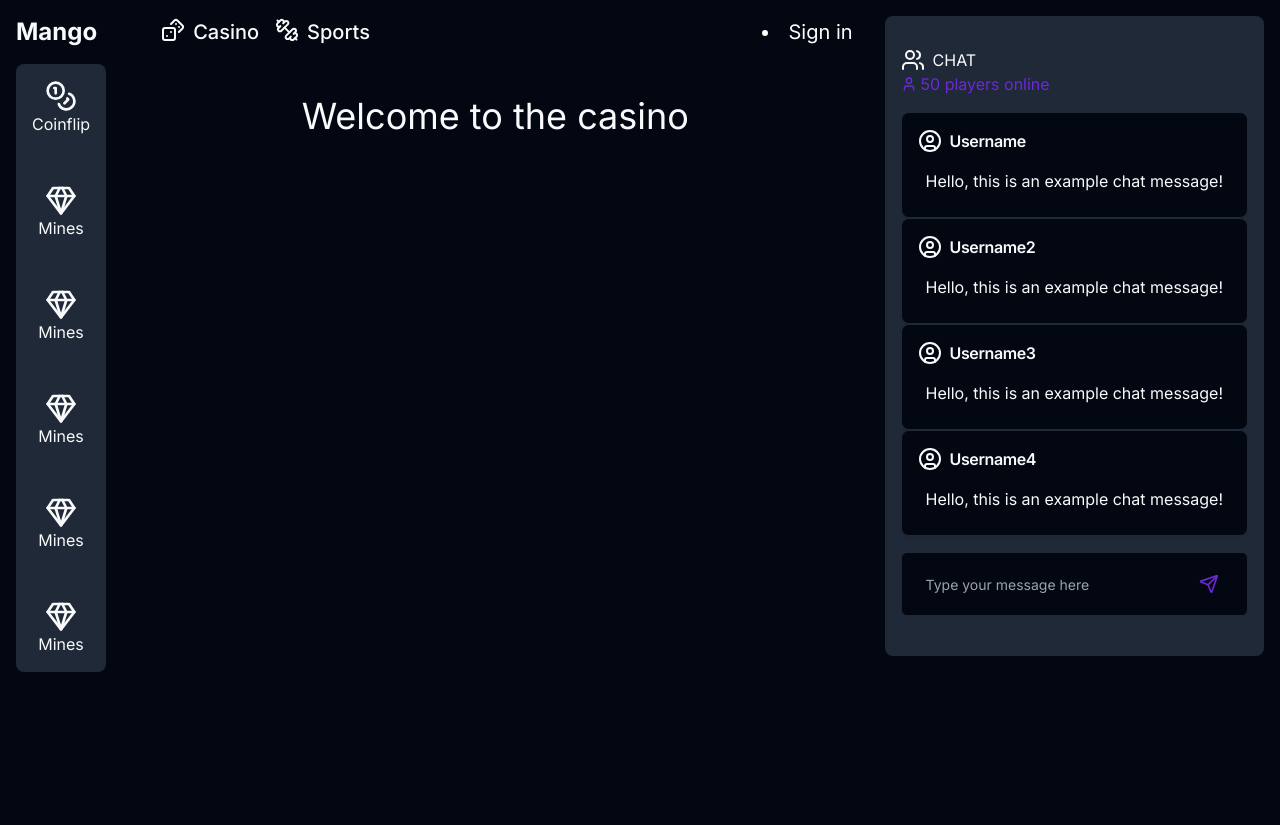
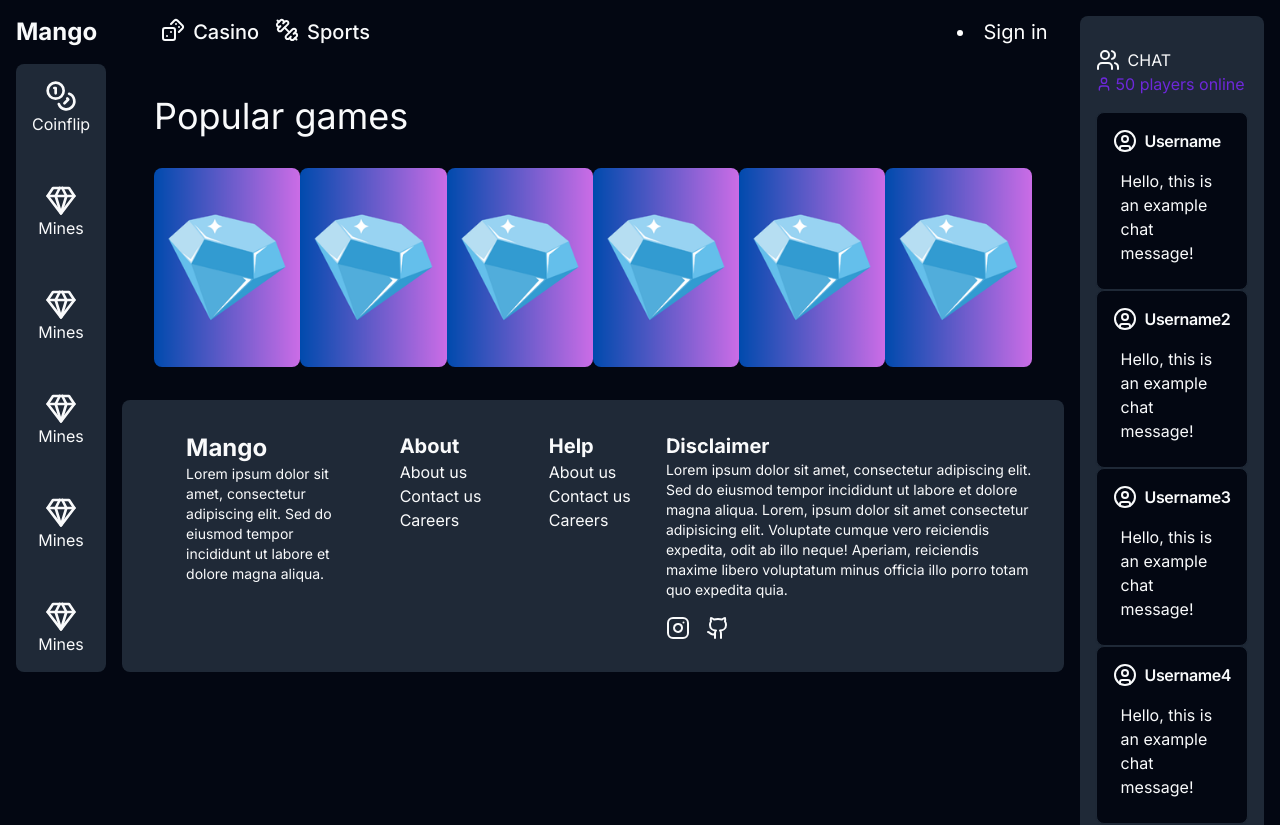
Before and after one commit to SanderEikenes/casinoproject, a Next.js app: page / in a window 1280 px wide. Shown: the top 825 px of the page. Before the commit the page ends 800 px from the top, so only its background shows below. Built offline with nearby package versions, Linux system fonts and the light colour scheme; no server answers.

Commit message:
gameslibrary

```diff
--- a/package.json
+++ b/package.json
@@ -10,6 +10,7 @@
   },
   "dependencies": {
     "@clerk/nextjs": "^5.3.1",
+    "@radix-ui/react-popover": "^1.1.1",
     "@radix-ui/react-slot": "^1.1.0",
     "@react-spring/web": "^9.7.4",
     "@supabase/ssr": "^0.5.0",
--- a/src/app/admin/page.tsx
+++ b/src/app/admin/page.tsx
@@ -2,7 +2,7 @@ import CoinBank from "@/components/coinBank";
 
 export default function Page() {
   return (
-    <div className="flex flex-col justify-center text-center mt-8">
+    <div className="justify-center text-center">
       <h1 className="text-4xl">Admin Page</h1>
       <div className="my-4">
         <CoinBank />
--- a/src/app/layout.tsx
+++ b/src/app/layout.tsx
@@ -12,6 +12,7 @@ import Nav from "@/components/nav";
 import { ThemeProvider } from "@/components/theme-provider"
 import Chat from "@/components/chat";
 import Sidebar from "@/components/sidebar";
+import Footer from "@/components/footer";
 
 const inter = Inter({ subsets: ["latin"] });
 
@@ -30,7 +31,7 @@ export default function RootLayout({
       <ClerkProvider>
 
         <html lang="en">
-          <body className={`flex justify-between ${inter.className}`}>
+          <body className={`flex ${inter.className}`}>
             <ThemeProvider
             attribute="class"
             defaultTheme="dark"
@@ -39,9 +40,12 @@ export default function RootLayout({
 
             <div className="flex-col flex flex-grow">
               <Nav />
-              <div className="flex justify-between">
+              <div className="flex">
                 <Sidebar />
-                {children}
+                <div className="w-full justify-between flex flex-col">
+                  {children}
+                  <Footer />
+                </div>
               </div>
             </div>
 
--- /dev/null
+++ b/src/app/not-found.tsx
@@ -0,0 +1,8 @@
+export default function NotFound() {
+    return (
+        <div className="text-center w-full flex-col flex">
+            <h1 className="text-4xl">404</h1>
+            <p>Page not found</p>
+        </div>
+    );
+}
--- a/src/app/page.tsx
+++ b/src/app/page.tsx
@@ -4,6 +4,7 @@ import { ClerkProvider, SignedIn, SignedOut, useUser } from "@clerk/nextjs";
 import { currentUser } from "@clerk/nextjs/server";
 import Sidebar from "@/components/sidebar";
 import Chat from "@/components/chat";
+import Games from "@/components/games";
 
 async function getUserInfo() {
   const user = await currentUser()
@@ -23,15 +24,16 @@ export default async function Home() {
   const userInfo = await getUserInfo();
 
   return (
-    <main className="text-center w-full flex justify-center">
-        <div className="justify-center flex text-center pt-8">
+    <main className="w-full flex flex-col justify-center">
+        <div className="w-full flex pt-8 px-8">
           <SignedOut>
-            <h1 className="flex gap-2 text-4xl justify-center">Welcome to the casino</h1>
+            <h1 className="gap-2 text-4xl">Popular games</h1>
           </SignedOut>
           <SignedIn>
-            <h1 className="flex gap-2 text-4xl justify-center">Welcome, {userInfo?.username}!</h1>
+            <h1 className="gap-2 text-4xl">Popular games</h1>
           </SignedIn>
         </div>
+        <Games />
     </main>
   );
 }
--- a/src/components/chat.tsx
+++ b/src/components/chat.tsx
@@ -14,7 +14,7 @@ import { Input } from "./ui/input"
 
 export default function Chat() {
     return(
-        <div className="flex flex-col bg-secondary p-4 rounded-lg my-4 mx-4">
+        <div className="flex flex-col w-4/12 bg-secondary p-4 rounded-lg my-4 mx-4">
             <div className="my-4">
                 <h1 className="flex gap-2"><Users size={24}/>CHAT</h1>
                 <p className="flex gap-1 items-center text-ring"><User size={16}/> 50 players online</p>
--- a/src/components/coinBank.tsx
+++ b/src/components/coinBank.tsx
@@ -2,7 +2,9 @@
 
 import { addCoins } from "@/lib/addCoins"
 import { useAuth } from '@clerk/nextjs'
+import { Input } from "./ui/input";
 import { use } from "react"
+import { Button } from "./ui/button";
 
 export default function CoinBank() {
     const { userId } = useAuth()
@@ -16,8 +18,8 @@ export default function CoinBank() {
 
     return (
         <div>
-            <input type="text" id="coinAmount" placeholder="Enter amount" />
-            <button onClick={addCoinsHere}>Add Coins</button>
+            <Input type="text" id="coinAmount" placeholder="Enter amount" />
+            <Button onClick={addCoinsHere} className="mt-4">Add Coins</Button>
         </div>
     )
 }
--- a/src/components/footer.tsx
+++ b/src/components/footer.tsx
@@ -1,7 +1,41 @@
+import { Github, Instagram } from "lucide-react";
+import Link from "next/link";
+
 export default function Footer() {
     return (
-        <footer className="flex justify-center w-full items-center h-24 bg-primary text-white">
-            <p>Footer</p>
+        <footer className="flex bg-secondary justify-between p-8 rounded-lg">
+            <div className="flex flex-col w-2/12 mx-8">
+                <h1 className='text-2xl font-bold'>Mango</h1>
+                <p className="text-sm">
+                    Lorem ipsum dolor sit amet, consectetur adipiscing elit. Sed do eiusmod tempor incididunt ut labore et dolore magna aliqua.
+                </p>
+            </div>
+            <div className="mx-8">
+                <h3 className="text-xl font-bold">About</h3>
+                <ul>
+                    <li><Link href="/about">About us</Link></li>
+                    <li><Link href="/contact">Contact us</Link></li>
+                    <li><Link href="/careers">Careers</Link></li>
+                </ul>
+            </div>
+            <div className="mx-8">
+                <h3 className="text-xl font-bold">Help</h3>
+                <ul>
+                    <li><Link href="/about">About us</Link></li>
+                    <li><Link href="/contact">Contact us</Link></li>
+                    <li><Link href="/careers">Careers</Link></li>
+                </ul>
+            </div>
+            <div className="w-5/12">
+                <h3 className="text-xl font-bold ">Disclaimer</h3>
+                <p className="text-sm">
+                    Lorem ipsum dolor sit amet, consectetur adipiscing elit. Sed do eiusmod tempor incididunt ut labore et dolore magna aliqua. Lorem, ipsum dolor sit amet consectetur adipisicing elit. Voluptate cumque vero reiciendis expedita, odit ab illo neque! Aperiam, reiciendis maxime libero voluptatum minus officia illo porro totam quo expedita quia.
+                </p>
+                <div className="flex flex-row gap-4 mt-4">
+                    <Instagram size={24} />
+                    <Github size={24} />
+                </div>
+            </div>
         </footer>
     );
 }
--- /dev/null
+++ b/src/components/games.tsx
@@ -0,0 +1,48 @@
+import Image from "next/image";
+
+const games =  [
+    {
+    id: 1,
+    image: "/minesposter.png",
+    title: "Mines",
+    },
+    {
+    id: 2,
+    image: "/minesposter.png",
+    title: "Coinflip",
+    },
+    {
+    id: 3,
+    image: "/minesposter.png",
+    title: "Coinflip",
+    },
+    {
+    id: 4,
+    image: "/minesposter.png",
+    title: "Coinflip",
+    },
+    {
+    id: 5,
+    image: "/minesposter.png",
+    title: "Coinflip",
+    },
+    {
+    id: 6,
+    image: "/minesposter.png",
+    title: "Coinflip",
+    },
+]
+
+
+export default function Games() {
+    return (
+        <div className="w-full flex my-8 justify-between px-8">
+
+            {games.map((game) => (
+                <div className="rounded-lg w-auto h-full overflow-hidden">
+                    <Image key={game.id} src={game.image} width={200} height={200} alt={game.title} />
+                </div>
+            ))}
+        </div>
+    );
+}
--- a/src/components/nav.tsx
+++ b/src/components/nav.tsx
@@ -10,6 +10,14 @@ import Link from 'next/link'
 import Image from 'next/image'
 import { currentUser } from "@clerk/nextjs/server";
 import { Wallet, Dices, Dumbbell, PlusSquare } from 'lucide-react';
+import { Button } from './ui/button';
+import {
+    Popover,
+    PopoverContent,
+    PopoverTrigger,
+  } from "@/components/ui/popover"
+import CoinBank from './coinBank';
+
 
 async function getUserInfo() {
     const user = await currentUser()
@@ -63,9 +71,15 @@ export default async function Nav() {
                                 <p>Blance</p>
                                 <UserCurrency />
                             </div>
-                            <Link href='/deposit'>
-                                <PlusSquare size={28} className='mx-4'/>
-                            </Link>
+
+                            <Popover>
+                                <PopoverTrigger>
+                                <PlusSquare size={28} className='mx-4 hover:scale-125 transition-transform duration-200'/>
+                                </PopoverTrigger>
+                                <PopoverContent>
+                                    <CoinBank />
+                                </PopoverContent>
+                            </Popover>
 
                         </li>
                         </SignedIn>
--- a/src/components/sidebar.tsx
+++ b/src/components/sidebar.tsx
@@ -3,7 +3,7 @@ import Link from 'next/link';
 
 export default function Sidebar() {
     return (
-        <div className="mx-4 p-4 h-full rounded-lg bg-secondary">
+        <div className="mx-4 p-4 h-full w-min rounded-lg bg-secondary">
             <ul className='items-center text-center flex flex-col gap-y-12'>
 
             <li>
--- /dev/null
+++ b/src/components/ui/popover.tsx
@@ -0,0 +1,31 @@
+"use client"
+
+import * as React from "react"
+import * as PopoverPrimitive from "@radix-ui/react-popover"
+
+import { cn } from "@/lib/utils"
+
+const Popover = PopoverPrimitive.Root
+
+const PopoverTrigger = PopoverPrimitive.Trigger
+
+const PopoverContent = React.forwardRef<
+  React.ElementRef<typeof PopoverPrimitive.Content>,
+  React.ComponentPropsWithoutRef<typeof PopoverPrimitive.Content>
+>(({ className, align = "center", sideOffset = 4, ...props }, ref) => (
+  <PopoverPrimitive.Portal>
+    <PopoverPrimitive.Content
+      ref={ref}
+      align={align}
+      sideOffset={sideOffset}
+      className={cn(
+        "z-50 w-72 rounded-md border bg-popover p-4 text-popover-foreground shadow-md outline-none data-[state=open]:animate-in data-[state=closed]:animate-out data-[state=closed]:fade-out-0 data-[state=open]:fade-in-0 data-[state=closed]:zoom-out-95 data-[state=open]:zoom-in-95 data-[side=bottom]:slide-in-from-top-2 data-[side=left]:slide-in-from-right-2 data-[side=right]:slide-in-from-left-2 data-[side=top]:slide-in-from-bottom-2",
+        className
+      )}
+      {...props}
+    />
+  </PopoverPrimitive.Portal>
+))
+PopoverContent.displayName = PopoverPrimitive.Content.displayName
+
+export { Popover, PopoverTrigger, PopoverContent }
```
Also changed, not shown: public/minesposter.png (added), 1 other file (tests, documents, lock files or other folders).
